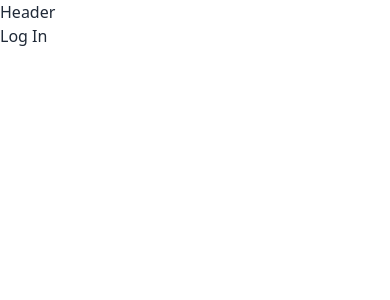
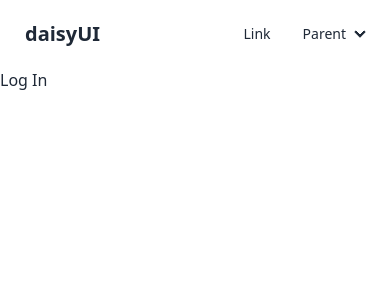
Before and after one commit to WiseyXD/Netflux, a React (Vite) app: page / in a window 390 px wide. Shown: the top 300 px of the page. Built offline with nearby package versions, Linux system fonts and the light colour scheme.

Commit message:
Header Done

```diff
--- a/src/App.jsx
+++ b/src/App.jsx
@@ -8,7 +8,7 @@
 function App() {
 	const [count, setCount] = useState(0);
 	const { isAuthenticated, user } = useAuth0();
-	console.log(user);
+	console.log(user, isAuthenticated);
 	return (
 		<>
 			<Header />
--- a/src/Components/Header.jsx
+++ b/src/Components/Header.jsx
@@ -1,5 +1,83 @@
 import React from "react";
+import { useAuth0 } from "@auth0/auth0-react";
 
 export default function Header() {
-	return <div>Header</div>;
+	const { isAuthenticated } = useAuth0();
+	return (
+		<>
+			{isAuthenticated ? (
+				<div className="navbar bg-base-100">
+					<div className="flex-1">
+						<a className="btn btn-ghost normal-case text-xl">
+							daisyUI
+						</a>
+					</div>
+					<div className="flex-none gap-2">
+						<div className="form-control">
+							<input
+								type="text"
+								placeholder="Search"
+								className="input input-bordered w-24 md:w-auto"
+							/>
+						</div>
+						<div className="dropdown dropdown-end">
+							<label
+								tabIndex={0}
+								className="btn btn-ghost btn-circle avatar"
+							>
+								<div className="w-10 rounded-full">
+									<img src="/images/stock/photo-1534528741775-53994a69daeb.jpg" />
+								</div>
+							</label>
+							<ul
+								tabIndex={0}
+								className="mt-3 z-[1] p-2 shadow menu menu-sm dropdown-content bg-base-100 rounded-box w-52"
+							>
+								<li>
+									<a className="justify-between">
+										Profile
+										<span className="badge">New</span>
+									</a>
+								</li>
+								<li>
+									<a>Settings</a>
+								</li>
+								<li>
+									<a>Logout</a>
+								</li>
+							</ul>
+						</div>
+					</div>
+				</div>
+			) : (
+				<div className="navbar bg-base-100">
+					<div className="flex-1">
+						<a className="btn btn-ghost normal-case text-xl">
+							daisyUI
+						</a>
+					</div>
+					<div className="flex-none">
+						<ul className="menu menu-horizontal px-1">
+							<li>
+								<a>Link</a>
+							</li>
+							<li>
+								<details>
+									<summary>Parent</summary>
+									<ul className="p-2 bg-base-100">
+										<li>
+											<a>Link 1</a>
+										</li>
+										<li>
+											<a>Link 2</a>
+										</li>
+									</ul>
+								</details>
+							</li>
+						</ul>
+					</div>
+				</div>
+			)}
+		</>
+	);
 }
```
